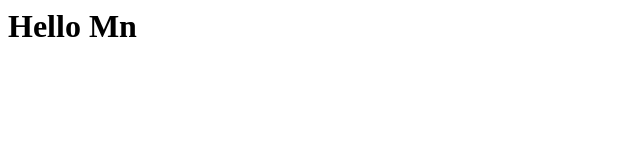
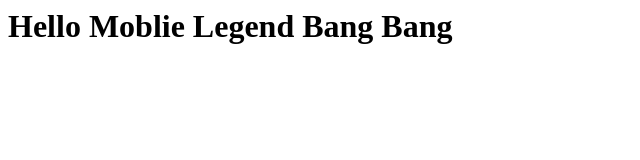
Before and after one commit to NhutHuy7572/HuyIndex, a plain HTML site: page Index.html in a window 1280 px wide. Shown: the whole page, without its empty margins (0-640 px from the left). Drawn offline with Linux system fonts and the light colour scheme.

Commit message:
Update Index.html

```diff
--- a/Index.html
+++ b/Index.html
@@ -1 +1 @@
-<h1>Hello Mn</h1>
+<h1>Hello Moblie Legend Bang Bang</h1>
```
